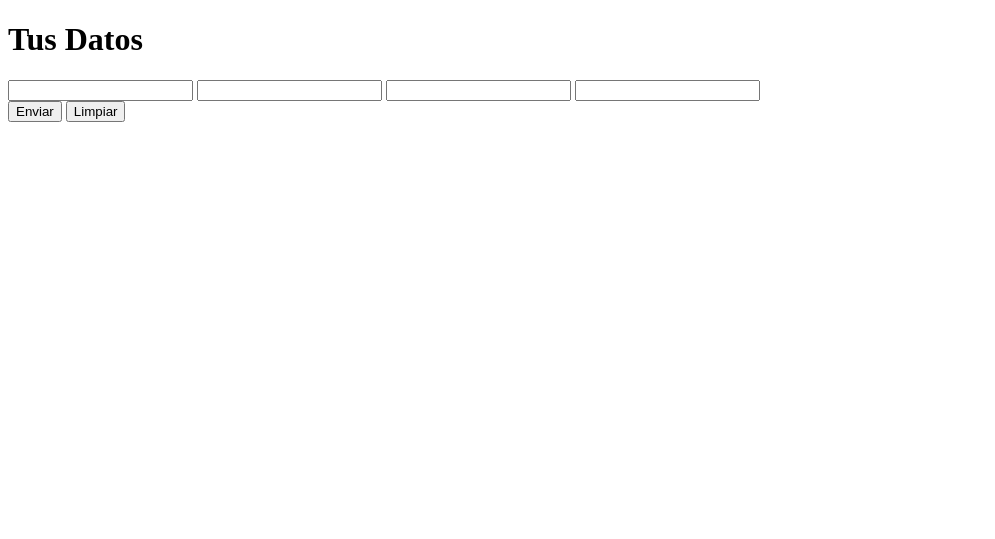
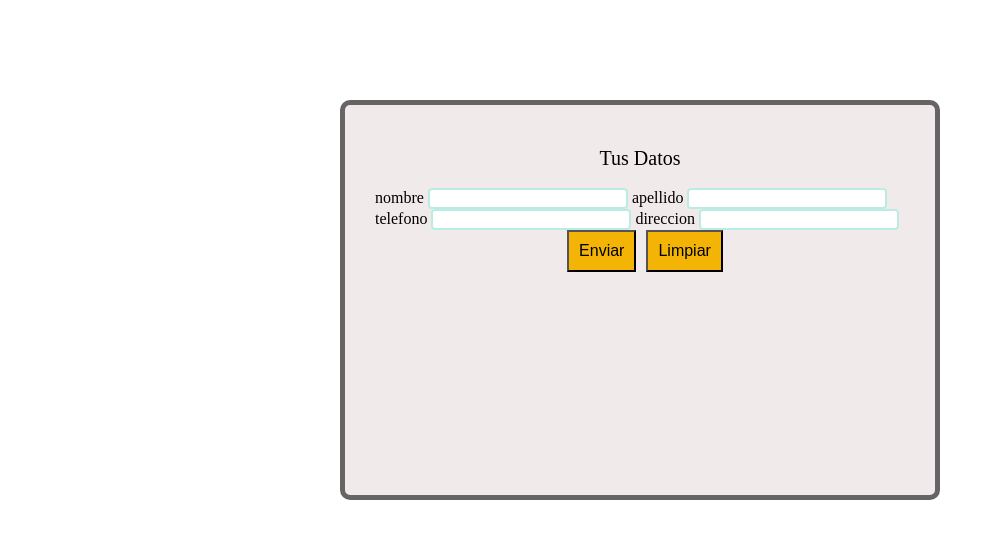
Before and after one commit to pzur/formulario_funcionando, a Django app: page /register_cliente/ in a window 1280 px wide. Shown: the top 539 px of the page, without its empty margins (0-995 px from the left). Run offline with Django 3.2, Linux system fonts and the light colour scheme.

Commit message:
se agregó los css

```diff
--- /dev/null
+++ b/perros/static/css/formulario.css
@@ -0,0 +1,78 @@
+*{
+    box-sizing: border-box;
+}
+
+/* .body_form {
+    display: flex;
+    justify-content: center;
+    align-items: center;
+} */
+
+button {
+    font-size: 16px;
+    background: rgb(243, 180, 6);
+    padding: 10px;
+    margin-left: 10px;
+}
+
+
+
+.formulario {
+    border: 5px solid rgb(102, 100, 100);
+    border-radius: 10px;
+    width: 600px;
+    height: 400px;
+    padding: 30px;
+    margin: auto;
+    margin-top: 100px;
+    font-family: 'Times New Roman', Times, serif;
+    background-color: rgb(241, 234, 234);
+
+}
+
+.row_foto {
+    display: flex;
+    flex-direction: column;
+    margin-bottom: 13px;
+
+}
+
+p {
+    text-align: center;
+    margin-bottom: 10px;
+}
+
+
+/* .datos {
+    display: flex;
+
+} */
+
+
+.titulo {
+    margin-bottom: 20px;
+    text-align: center;
+    font-size: 20px;
+}
+
+.row {
+    display: flex;
+    justify-content: center;
+    box-sizing: border-box;
+   /* display: grid;
+   grid-template-columns: repeat(2,50%);*/
+   margin-bottom: 15px;
+}
+
+input {
+    width: 200px;
+    margin: auto;
+    border: 2px solid rgb(187, 236, 228);
+    border-radius: 4px;
+
+}
+
+input:focus {
+    outline: none;
+    box-shadow: 0 0 10px #cdcdcd;
+}
--- /dev/null
+++ b/perros/static/css/reset.css
@@ -0,0 +1,129 @@
+/* http://meyerweb.com/eric/tools/css/reset/
+   v2.0 | 20110126
+   License: none (public domain)
+*/
+
+html,
+body,
+div,
+span,
+applet,
+object,
+iframe,
+h1,
+h2,
+h3,
+h4,
+h5,
+h6,
+p,
+blockquote,
+pre,
+a,
+abbr,
+acronym,
+address,
+big,
+cite,
+code,
+del,
+dfn,
+em,
+img,
+ins,
+kbd,
+q,
+s,
+samp,
+small,
+strike,
+strong,
+sub,
+sup,
+tt,
+var,
+b,
+u,
+i,
+center,
+dl,
+dt,
+dd,
+ol,
+ul,
+li,
+fieldset,
+form,
+label,
+legend,
+table,
+caption,
+tbody,
+tfoot,
+thead,
+tr,
+th,
+td,
+article,
+aside,
+canvas,
+details,
+embed,
+figure,
+figcaption,
+footer,
+header,
+hgroup,
+menu,
+nav,
+output,
+ruby,
+section,
+summary,
+time,
+mark,
+audio,
+video {
+
+  padding: 0;
+  border: 0;
+  font-size: 100%;
+  font: inherit;
+  vertical-align: baseline;
+}
+/* HTML5 display-role reset for older browsers */
+article,
+aside,
+details,
+figcaption,
+figure,
+footer,
+header,
+hgroup,
+menu,
+nav,
+section {
+  display: block;
+}
+body {
+  line-height: 1;
+}
+ol,
+ul {
+  list-style: none;
+}
+blockquote,
+q {
+  quotes: none;
+}
+blockquote:before,
+blockquote:after,
+q:before,
+q:after {
+  content: '';
+  content: none;
+}
+table {
+  border-collapse: collapse;
+  border-spacing: 0;
+}
--- a/perros/templates/formulario.html
+++ b/perros/templates/formulario.html
@@ -4,6 +4,8 @@
     <meta charset="UTF-8">
     <meta name="viewport" content="width=device-width, initial-scale=1.0">
     <title>Formulario</title>
+    <link rel="stylesheet" href="/static/css/formulario.css">
+    <link rel="stylesheet" href="/static/css/reset.css">
 
 </head>
 <body>
@@ -12,10 +14,10 @@
         <div class="titulo">
             <h1>Tus Datos</h1>
         </div>
-            {{form.nombre}}
-            {{form.apellido}}
-            {{form.telefono}}
-            {{form.direccion}}
+            nombre  {{form.nombre}}
+            apellido {{form.apellido}}
+            telefono {{form.telefono}}
+            direccion {{form.direccion}}
             <div class="row">
                 <button type="submit" >Enviar</button>
                 <button type="reset">Limpiar</button>
```
Also changed, not shown: db.sqlite3.
